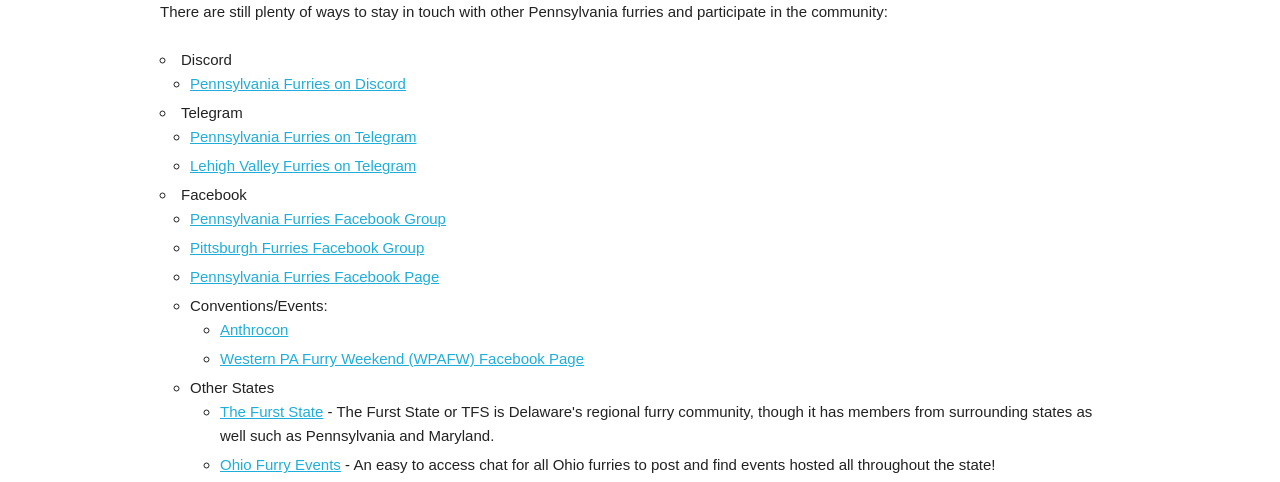
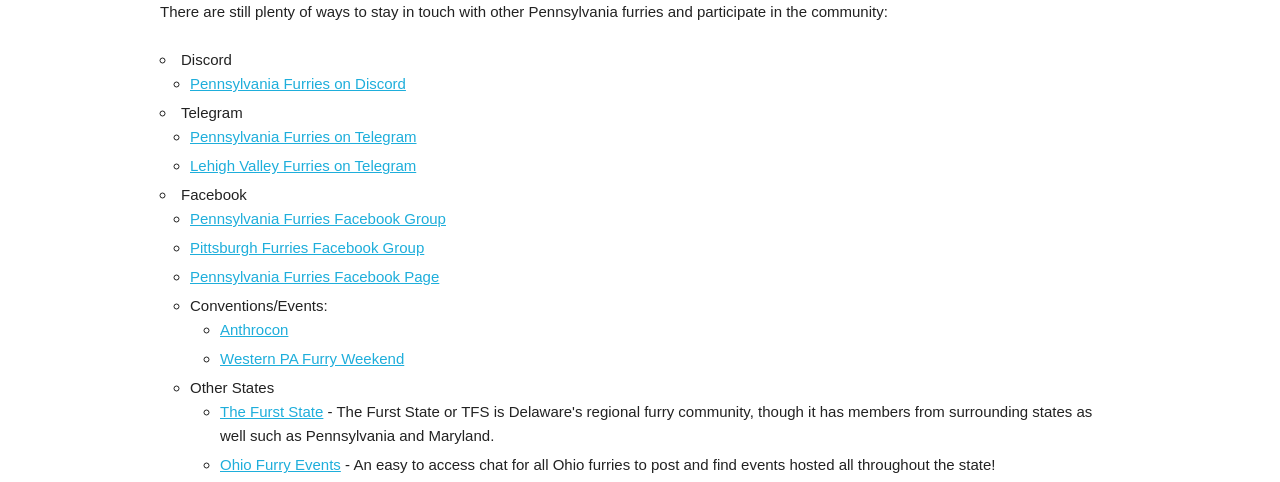
Before and after one commit to dmuth/pa-furry.org, a website: page index.html in a window 1280 px wide. Shown: the part 459-941 px from the top of the page. Drawn offline with Linux system fonts and the light colour scheme.

Commit message:
Moved up WPAFW, removed link to their Facebook page as their site has all of their socials

```diff
--- a/index.html
+++ b/index.html
@@ -127,7 +127,7 @@
 <li>Conventions/Events:
 <ul>
 <li><a href="https://www.anthrocon.org/">Anthrocon</a></li>
-<li><a href="https://www.facebook.com/WPAFW/" >Western PA Furry Weekend (WPAFW) Facebook Page</a></li>
+<li><a href="http://www.wpafw.org/">Western PA Furry Weekend</a></li>
 </ul>
 
 <li>Other States
@@ -137,7 +137,6 @@
 </ul>
 
 <li><a href="http://web.archive.org/web/*/www.pa-furry.org">Archived copy of this website with the forums</a>
-<li><a href="http://www.wpafw.org/">Western PA Furry Weekend</a></li>
 </ul>
 
 
```
